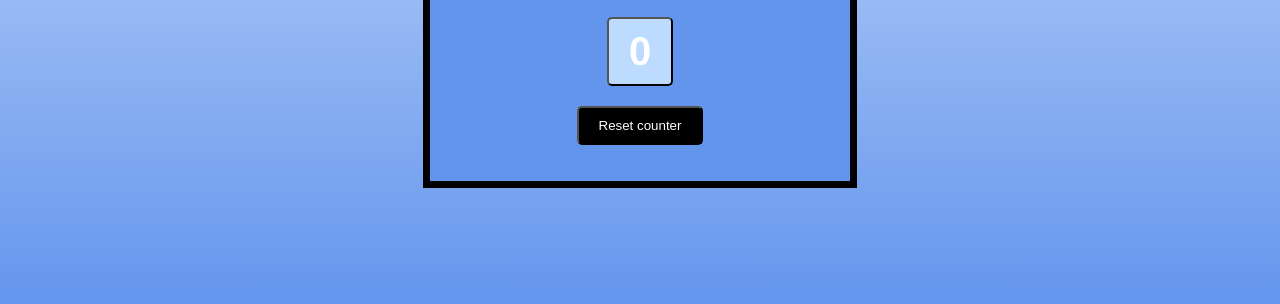
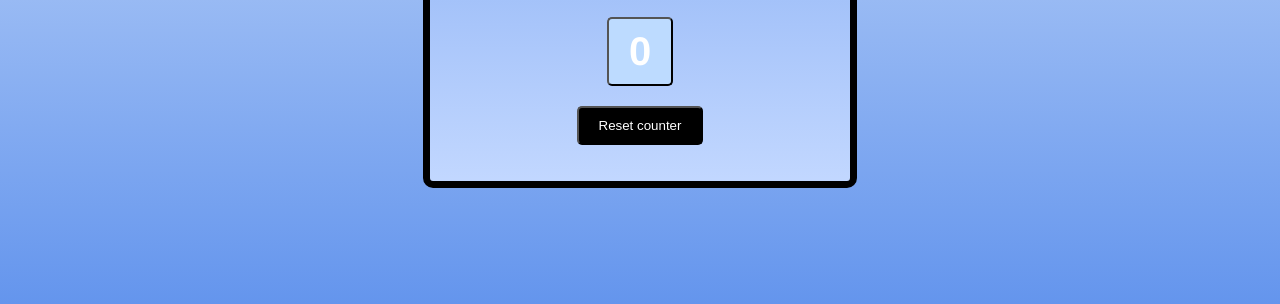
Before and after one commit to JCedilla/static_page, a plain HTML site: page index.html in a window 1280 px wide. Shown: the part 512-816 px from the top of the page. Drawn offline with Linux system fonts and the light colour scheme.

Commit message:
change bg color of text-box

```diff
--- a/styles.css
+++ b/styles.css
@@ -11,10 +11,12 @@ body {
     width: 400px;
     height: 550px;
     background-color: #6495ED;
+    background: linear-gradient(to bottom, #6495ED, hsl(219, 100%, 88%));
     text-align: center;
+    font-family: Helvetica;
     margin: 10px 0;
-    font-family: Helvetica;
     border: 7px black solid;
+    border-radius: 10px;
     padding: 10px;
 }
 
@@ -84,6 +86,7 @@ body {
     background-color: hsl(213, 100%, 87%);
     border-radius: 5px;
     margin: 10px;
+    cursor: pointer;
 }
 
 .reset-btn {
@@ -92,6 +95,7 @@ body {
     background-color: black;
     border-radius: 5px;
     margin: 10px;
+    cursor: pointer;
 }
 
 .container p {
```
